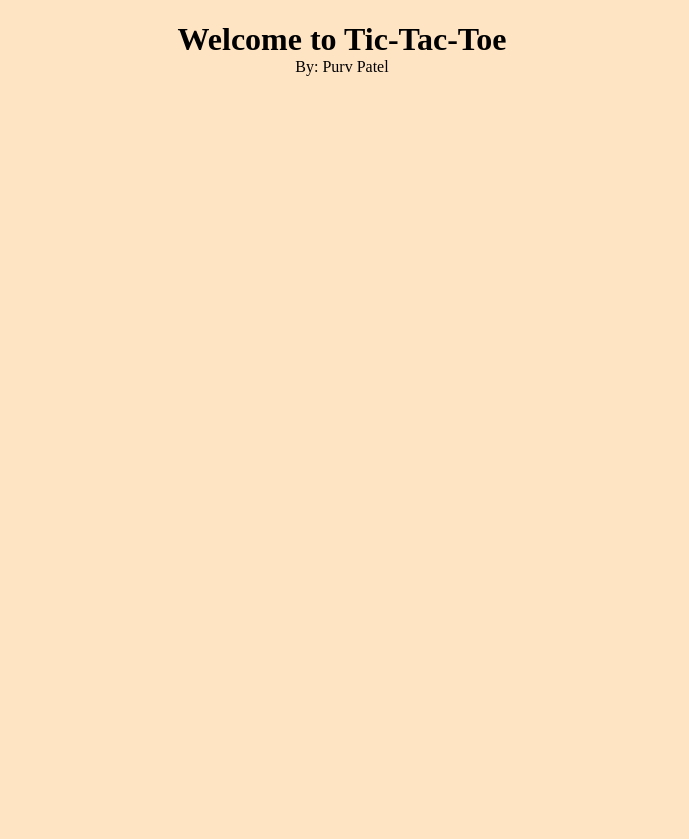
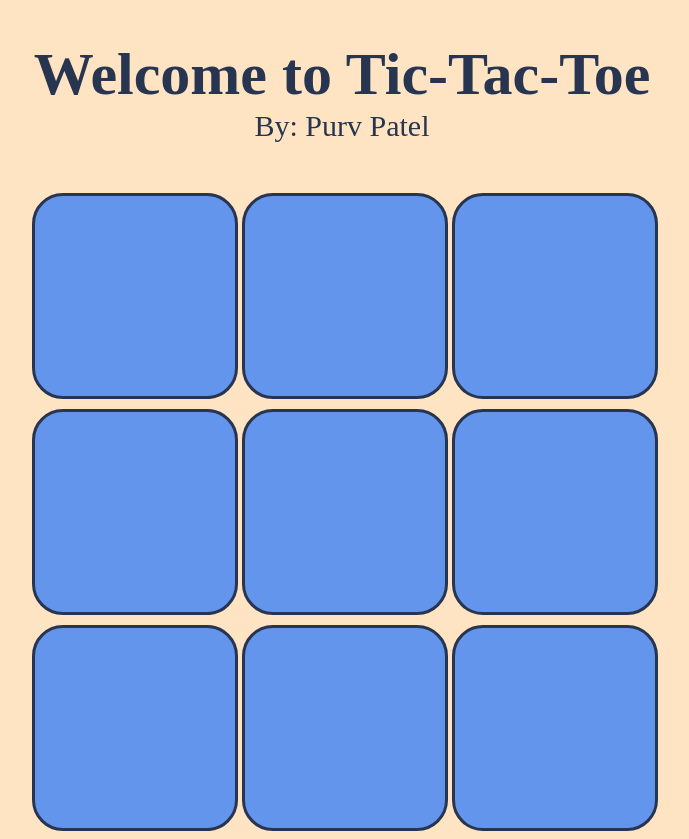
Before and after one commit to Purv-8819/NodeIntro, a website: page index.html in a window 1280 px wide. Shown: the whole page, without its empty margins (298-987 px from the left). Before the commit the page ends 800 px from the top, so only its background shows below. Drawn offline with Linux system fonts and the light colour scheme.

Commit message:
Added tic-tac-toe board

```diff
--- a/index.html
+++ b/index.html
@@ -12,5 +12,18 @@
 
   <h1 id="title" class="center">Welcome to Tic-Tac-Toe</h1>
   <p id="author" class="center"> By: Purv Patel</p>
+
+  <div id = "grid">
+    <div class = "box" id = "1"></div>
+    <div class = "box" id = "2"></div>
+    <div class = "box" id = "3"></div>
+    <div class = "box" id = "4"></div>
+    <div class = "box" id = "5"></div>
+    <div class = "box" id = "6"></div>
+    <div class = "box" id = "7"></div>
+    <div class = "box" id = "8"></div>
+    <div class = "box" id = "9"></div>
+  </div>
+
   </body>
 </html>
--- a/style.css
+++ b/style.css
@@ -4,12 +4,38 @@ body{
 
 .center{
   text-align: center;
+  color: #273550;
 }
 
 #title{
   margin-bottom: 0;
+  font-size: 60px;
 }
 
 #author{
   margin-top: 0;
+  font-size: 30px;
 }
+
+.box{
+  width: var(--size);
+  height: var(--size);
+  border-radius: 15%;
+  border-style: solid;
+  border-color: #273550;
+  background-color: #6495ed;
+
+}
+
+#grid{
+  display: grid;
+  grid-template-columns: repeat(3, 200px);
+  grid-auto-rows: 3;
+  grid-gap: 10px;
+  justify-content: center;
+  margin-top: 50px;
+}
+
+:root{
+  --size: 200px;
+}
```
